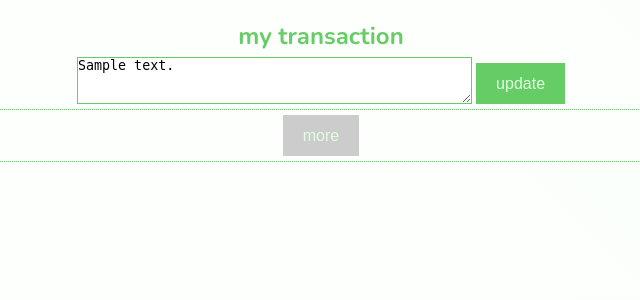
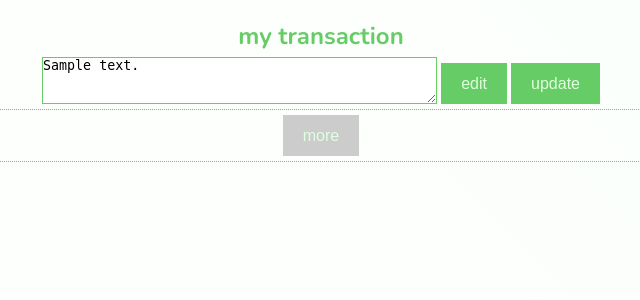
Before and after one commit to itkr/autotweet, a Django app: template application/templates/root/index.html in a window 1280 px wide. Shown: the part 77-377 px from the top of the page, without its empty margins (319-959 px from the left). Run offline with Django 3.2, Linux system fonts and the light colour scheme; the template is opened without the code that fills it: most values are stand-ins (such as "Sample title", 1, 10 or a date in 2020); some web fonts are replaced.

Commit message:
テンプレート更新
ボタンとアイコンの表示
cssは仮

```diff
--- a/application/statics/css/base.css
+++ b/application/statics/css/base.css
@@ -48,7 +48,7 @@ input[type="text"]{
 	vertical-align:bottom;
 	border: 1px solid #66CC66;
 }
-input[type="submit"]{
+input[type="submit"], button{
 	height: 41px;
 	line-height: 41px;
 	padding: 0 20px 0 20px;
@@ -60,3 +60,8 @@ input[type="submit"]{
 #more{
 	background-color: #cccccc;
 }
+img.icon{
+	vertical-align:bottom;
+	width: 41px;
+	height: 41px;
+}
--- a/application/templates/root/index.html
+++ b/application/templates/root/index.html
@@ -30,6 +30,7 @@
             {% if user.username %}
             <h2>tweet now</h2>
             <form method="POST" action="{% url 'twitter-tweet' %}">
+            	<img src="http://twiticon.herokuapp.com/{{ user.username }}" class="icon">
                 {% csrf_token %}
                 {% for field in form %}
                 {{ field.errors }}
@@ -50,6 +51,9 @@
                         <div class="transaction">
                             <form>
                                 <textarea name="text" rows="3" cols="47">{{transaction.text}}</textarea>
+                                <button>
+                                    edit
+                                </button>
                                 <input type="submit" value="update">
                             </form>
                         </div>
```
